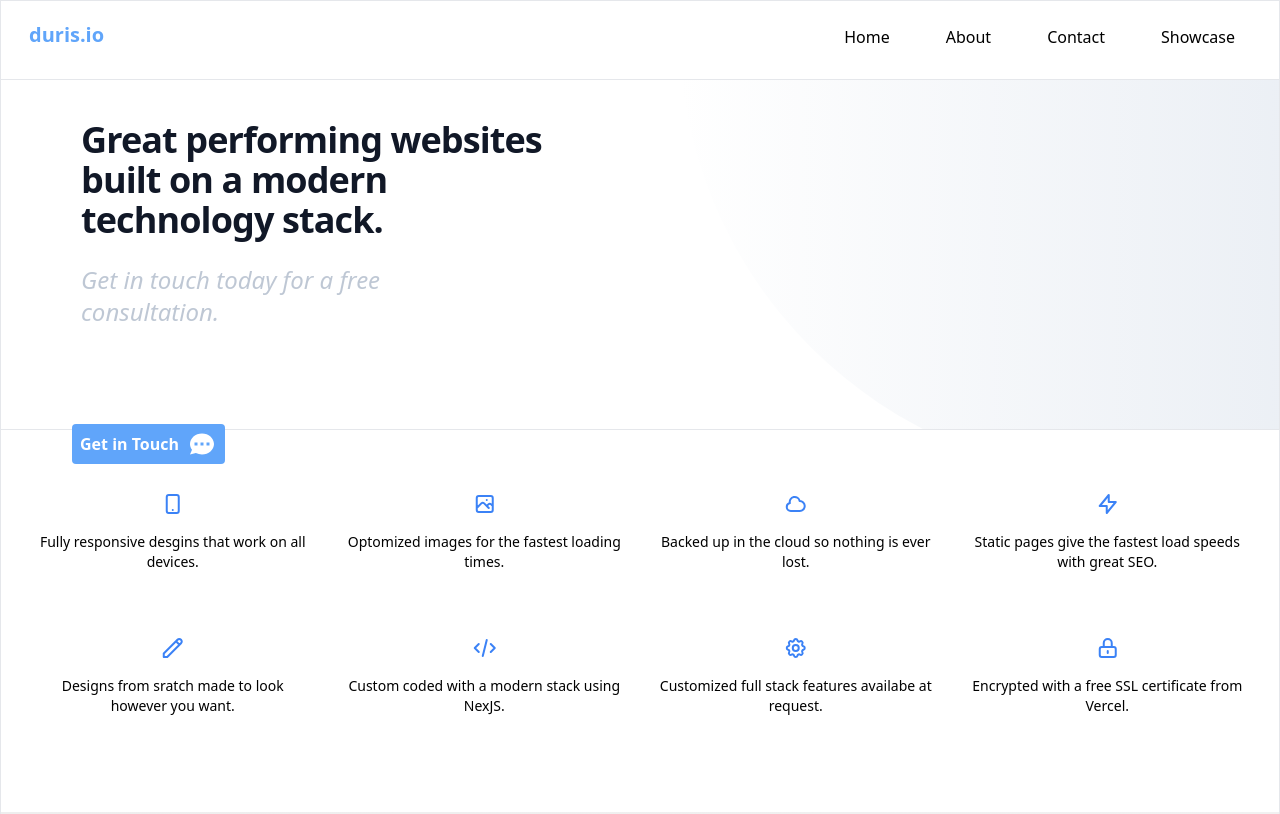
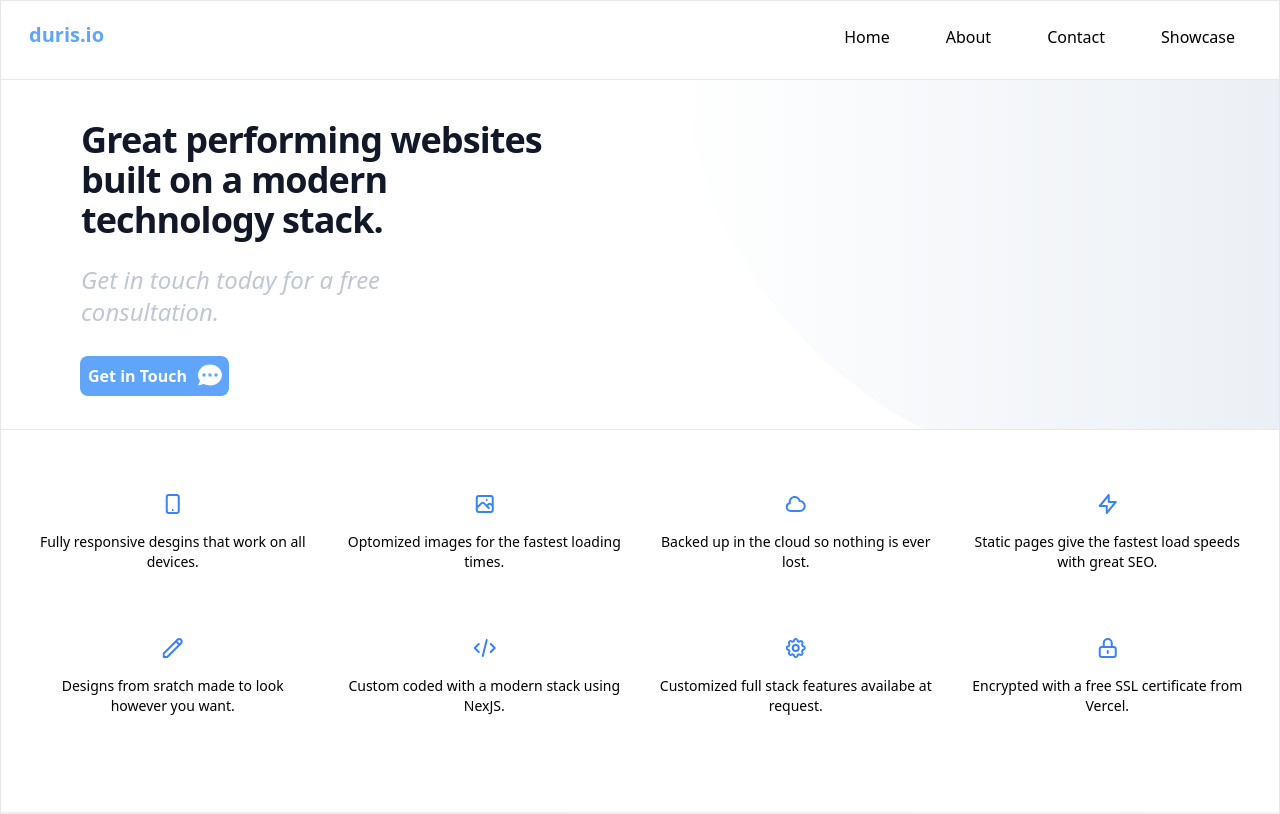
Before and after one commit to duris/website, a Next.js app: page / in a window 1280 px wide. Shown: the top 814 px of the page. Built offline with nearby package versions, Linux system fonts and the light colour scheme.

Commit message:
Adjusted banner button positioning

```diff
--- a/src/pages/index.tsx
+++ b/src/pages/index.tsx
@@ -23,19 +23,12 @@ const Home: NextPage = () => {
   <>
     <Header/>
     <main>
-    <div className="sm:border-r sm:border-l -z-0">
+    <div className="sm:border-r sm:border-l -z-30 max-w-7xl relative">
 
 
-    <div className="bg-blue-400 z-20 hover:bg-blue-300 cursor-pointer text-white
-              font-bold px-2 rounded inline-flex items-center absolute top-[42%] ml-10
-              sm:top-[53%] sm:ml-10 h-10 sm:hover:top-[52%] hover:top-[41%]  sm:left-8 left-6 hover:shadow transition-all duration-300">
-              <Link href="/contact">
-                <span >Get in Touch</span>
-              </Link>
-              <ChatIcon width={30} height={30} className=" ml-2" />
-              </div>
-      <div className="bg-trasnparent -z-10 w-full h-72 sm:h-96 lg:h-[350px] border-b relative overflow-hidden inline-block">
-            <div className="bgElement -z-10 bg-gradient-to-l from-slate-200 to-white w-[900px] h-[900px] rounded-[500px] absolute -bottom-[50px] -right-[300px] hover:-right-[320px] transition-all duration-300"></div>
+
+      <div className="bg-trasnparent -z-40 w-full h-80 sm:h-96 lg:h-[350px] border-b relative overflow-hidden inline-block">
+            <div className="bgElement -z-40 bg-gradient-to-l from-slate-200 to-white w-[900px] h-[900px] rounded-[500px] absolute -bottom-[50px] -right-[300px] hover:-right-[320px] transition-all duration-300"></div>
             {/* <ChevronLeftIcon className="h-16 bottom-32 z-20 text-gray-300 absolute left-1 hover:-left-1 transition-all duration-300 cursor-pointer hover:text-gray-200"/>
             <ChevronRightIcon className="h-16 bottom-32 z-20 text-gray-300 absolute right-1 hover:-right-1 transition-all duration-300 cursor-pointer hover:text-gray-200"/> */}
 
@@ -50,9 +43,18 @@ const Home: NextPage = () => {
                opacity-60 ml-10 sm:ml-10 z-10 max-w-xs">Get in touch today for a free consultation.</h3>
 
             </div>
-      </div>
+        </div>
+    </div>
+      <div className="max-w-7xl mx-auto font-bold px-2 rounded relative">
+        <button className="bg-blue-400 z-50 hover:bg-blue-300 cursor-pointer text-white absolute left-16 sm:left-20 -top-20 hover:-mt-1 transition-all duration-300 rounded-lg">
+              <Link href="/contact">
+                <span className=" float-left p-2">Get in Touch</span>
+              </Link>
+              <ChatIcon width={30} height={30} className=" m-1" />
+          </button>
+          </div>
 
-      <div className="h-[900px]">
+      <div className="h-[900px] border-r border-l">
 
         <div className="grid grid-cols-2 x sm:grid-cols-4 pt-2 mx-4 bg-white text-center welcomeFeature">
         <span><h2> </h2><DeviceMobileIcon className="fIcon"/><div className="feature">Fully responsive desgins that work on all devices.</div></span>
@@ -77,7 +79,7 @@ const Home: NextPage = () => {
 
         <Footer />
       </div>
-    </div>
+
 
     </main>
   </>
```
